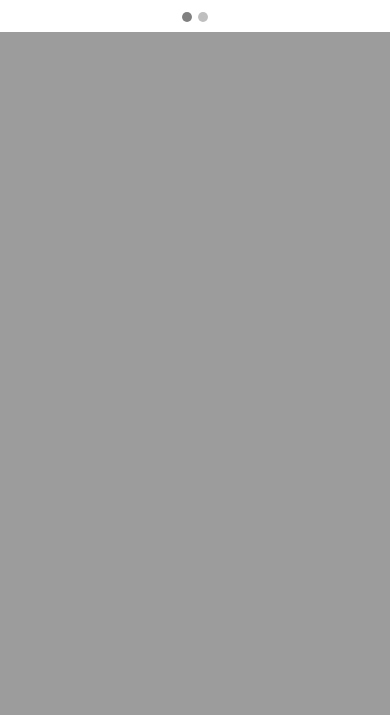
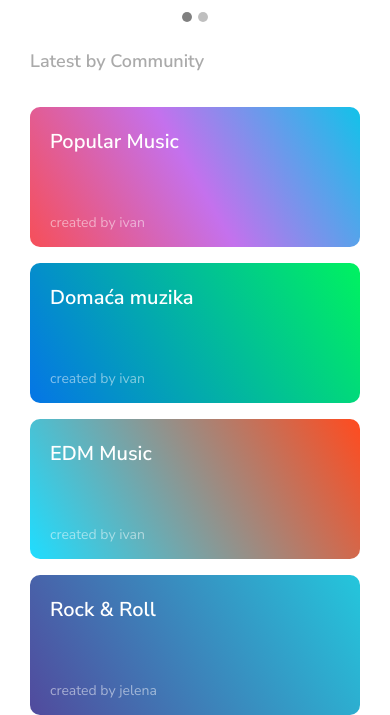
Before and after one commit to ivansekularac/sheezer, a Django app: page /music/explore/ in a window 390 px wide. Shown: the part 1411-2126 px from the top of the page. Before the commit the page ends 1443 px from the top, so only its background shows below. Run offline with Django 3.2, Linux system fonts and the light colour scheme; a user stored in the database is signed in; data comes from the database, SQL or seed files in the repository; both versions use the stored data as it was after the commit; some libraries are stand-ins or nearby versions.

Commit message:
Added Community section to Explore page. Small fixes

```diff
--- a/assets/styles.css
+++ b/assets/styles.css
@@ -734,7 +734,6 @@ nav a i {
   z-index: 1;
 }
 
-.player img {}
 
 .player:hover .mask {
   background-color: rgba(255, 255, 255, 0.1);
@@ -1331,9 +1330,10 @@ input[type="range"]:focus::-ms-fill-upper {
 /* 10 - Explore Page Styles */
 .top-explore {
   margin-top: 30px;
+  margin-bottom: 50px;
 }
 
-.top-explore .top-title {
+.top-title{
   text-align: left;
   font-size: 18px;
   font-weight: 600;
@@ -1359,3 +1359,65 @@ input[type="range"]:focus::-ms-fill-upper {
 .top-explore .carousel-indicators {
   bottom: -50px;
 }
+
+.community-explore .playlist {
+  height: 140px;
+  background-color: red;
+  border-radius: 10px;
+  padding: 20px;
+}
+
+.community-explore .playlist:hover {
+  opacity: 0.8;
+  cursor: pointer;
+}
+
+.community-explore a:hover {
+  text-decoration: none;
+}
+
+.community-explore .playlist .playlist-name {
+  font-size: 20px;
+  font-weight: 600;
+  color: #fff;
+}
+
+.community-explore .playlist .playlist-creator {
+  position: relative;
+  top: 55px;
+  color: #fff;
+  font-size: 14px;
+  opacity: 0.5;
+}
+
+.community-explore > :nth-child(4n+1) .playlist {
+  background: #12c2e9;
+  /* fallback for old browsers */
+  background: -webkit-linear-gradient(60deg, #f64f59, #c471ed, #12c2e9);
+  /* Chrome 10-25, Safari 5.1-6 */
+  background: linear-gradient(60deg, #f64f59, #c471ed, #12c2e9);
+  /* W3C, IE 10+/ Edge, Firefox 16+, Chrome 26+, Opera 12+, Safari 7+ */
+}
+
+.community-explore > :nth-child(4n+2) .playlist {
+  background: #00F260;
+  /* fallback for old browsers */
+  background: -webkit-linear-gradient(60deg, #0575E6, #00F260);
+  /* Chrome 10-25, Safari 5.1-6 */
+  background: linear-gradient(60deg, #0575E6, #00F260);
+  /* W3C, IE 10+/ Edge, Firefox 16+, Chrome 26+, Opera 12+, Safari 7+ */
+}
+
+.community-explore > :nth-child(4n+3) .playlist {
+  background: #ff4b1f;
+  /* fallback for old browsers */
+  background: -webkit-linear-gradient(60deg, #1fddff, #ff4b1f);
+  /* Chrome 10-25, Safari 5.1-6 */
+  background: linear-gradient(60deg, #1fddff, #ff4b1f);
+  /* W3C, IE 10+/ Edge, Firefox 16+, Chrome 26+, Opera 12+, Safari 7+ */
+}
+
+.community-explore > :nth-child(4n+4) .playlist {
+  background: rgb(81, 74, 157);
+  background: linear-gradient(60deg, rgba(81, 74, 157, 1) 0%, rgba(36, 198, 220, 1) 100%);
+}
--- a/music/templates/music/explore.html
+++ b/music/templates/music/explore.html
@@ -79,6 +79,21 @@
         <!--.Carousel-->
       </div>
     </div>
+    <p class="top-title">Latest by Community</p>
+    <div class="row community-explore">
+
+      {% for playlist in data %}
+        <div class="col-lg-3 col-md-4 col-sm-6 col-xs-12 mt-3">
+          <a href="{% url 'music:playlist' playlist.id %}">
+          <div class="playlist">
+            <div class="playlist-name">{{ playlist.name }}</div>
+            <div class="playlist-creator">created by {{ playlist.created_by }}</div>
+          </div>
+          </a>
+        </div>
+      {% endfor %}
+
+    </div>
   </div>
 </div>
 
--- a/music/views.py
+++ b/music/views.py
@@ -1,10 +1,11 @@
+import requests
+import json
 from django.shortcuts import render, redirect
 from django.http import HttpResponse
 from django.contrib import messages
 from django.db.models import Count
 from music.models import Playlist, Song
-import requests
-import json
+
 
 
 #  Headers are used in every call and they are always the same
@@ -17,12 +18,12 @@ headers = {
 def playlists_view(request):
     user = request.user
     # We need all playlists created by this user and song counts for which we user annotate func
-    playlists = Playlist.objects.filter(created_by = user).annotate(songs_count = Count('songs'))
+    playlists = Playlist.objects.filter(created_by=user).annotate(songs_count=Count('songs'))
 
     # If there is a POST method request we create new playlists
     if 'playlistname' in request.POST:
         playlist_name = request.POST.get('playlistname')
-        Playlist.objects.create(name = playlist_name, created_by = user)
+        Playlist.objects.create(name=playlist_name, created_by=user)
         messages.info(request, 'Playlist has been created successfully!')
 
     return render(request, 'music/playlists.html', { 'data' : playlists })
@@ -31,7 +32,7 @@ def playlists_view(request):
 def favorites_view(request):
     data = []
     # Check if Playlist for My Favorite exists and if not create one
-    my_favorites = Playlist.objects.get(name = 'My Favorites', created_by = request.user)
+    my_favorites = Playlist.objects.get(name='My Favorites', created_by=request.user)
     # Fetch all TrackID's
     songs = my_favorites.songs.all()
     # For each of the ID's we need to make API Call and store that data in list as dict
@@ -44,14 +45,16 @@ def favorites_view(request):
 
 # Creating a View for Browse Page
 def explore_view(request):
+    # Select only playlist excluding My Favorites ordered by date of creation
+    last_four = Playlist.objects.order_by('creation_date').exclude(name='My Favorites')[:4]
 
-    return render(request, 'music/explore.html')
+    return render(request, 'music/explore.html', { 'data': last_four })
 
 # Creating a View for Top Deezer Playlists
 def top_view(request, id):
 
     url = "https://deezerdevs-deezer.p.rapidapi.com/playlist/" + str(id)
-    response = requests.request("GET", url, headers = headers).json()
+    response = requests.request("GET", url, headers=headers).json()
 
     return render(request, 'music/top.html', { 'data': response })
 
@@ -65,7 +68,7 @@ def search_view(request):
         url = "https://deezerdevs-deezer.p.rapidapi.com/search"
         querystring = {"q": query}
 
-        response = requests.request("GET", url, headers = headers, params = querystring).json()
+        response = requests.request("GET", url, headers=headers, params=querystring).json()
         data.update(response)
 
         # We need all results since there is 25 per call, we iterate until we got all of them in data dict
@@ -85,7 +88,7 @@ def search_view(request):
         if 'playlistname' in request.POST:
             user = request.user
             playlist_name = request.POST.get('playlistname')
-            Playlist.objects.create(name = playlist_name, created_by = user)
+            Playlist.objects.create(name=playlist_name, created_by=user)
             messages.success(request, 'Playlist has been created successfully!')
         elif 'trackid' in request.POST:
             # If user wants to add a track to existing playlist
@@ -93,7 +96,7 @@ def search_view(request):
             # Get selected playlist ID
             playlist_id = request.POST.get('playlistid')
             # Find object with that id and save it
-            playlist_obj = Playlist.objects.get(id = playlist_id)
+            playlist_obj = Playlist.objects.get(id=playlist_id)
             playlist_obj.save()
             # Get track ID and create Song object
             song_id = request.POST.get('trackid')
@@ -104,9 +107,9 @@ def search_view(request):
 
 
     # Fetch all User's Playlists for populating Add To feature
-    user_playlists = Playlist.objects.filter(created_by = request.user)
+    user_playlists = Playlist.objects.filter(created_by=request.user)
     # Pass favorite Songs
-    user_favorite_playlist = Playlist.objects.get(name = "My Favorites", created_by = request.user)
+    user_favorite_playlist = Playlist.objects.get(name='My Favorites', created_by=request.user)
     favorite_songs_objs = user_favorite_playlist.songs.all()
     favorite_songs = []
     for song in favorite_songs_objs:
@@ -119,7 +122,7 @@ def search_view(request):
 def track_view(request, id):
 
     url = "https://deezerdevs-deezer.p.rapidapi.com/track/" + str(id)
-    response = requests.request("GET", url, headers = headers).json()
+    response = requests.request("GET", url, headers=headers).json()
 
     return render(request, 'music/track.html', { 'data': response })
 
@@ -127,10 +130,10 @@ def track_view(request, id):
 def album_view(request, id):
 
     url = "https://deezerdevs-deezer.p.rapidapi.com/album/" + str(id)
-    response = requests.request("GET", url, headers = headers).json()
+    response = requests.request("GET", url, headers=headers).json()
 
     # Pass favorite Songs
-    user_favorite_playlist = Playlist.objects.get(name = "My Favorites", created_by = request.user)
+    user_favorite_playlist = Playlist.objects.get(name='My Favorites', created_by=request.user)
     favorite_songs_objs = user_favorite_playlist.songs.all()
     favorite_songs = []
     for song in favorite_songs_objs:
@@ -143,10 +146,10 @@ def artist_view(request, id):
 
     # Make API Call for particular artist ID
     url = "https://deezerdevs-deezer.p.rapidapi.com/artist/" + str(id)
-    response = requests.request("GET", url, headers = headers).json()
+    response = requests.request("GET", url, headers=headers).json()
     # Make a call after for top 20 tracks for that Artist ID
     top20_url = "https://api.deezer.com/artist/" + str(id) + "/top?limit=20"
-    top20_response = requests.request("GET", top20_url, headers = headers).json()
+    top20_response = requests.request("GET", top20_url, headers=headers).json()
     # Save all to dict for passing the data to the template
     context = {
         'artist': response,
@@ -154,7 +157,7 @@ def artist_view(request, id):
     }
 
     # Pass favorite Songs
-    user_favorite_playlist = Playlist.objects.get(name = "My Favorites", created_by = request.user)
+    user_favorite_playlist = Playlist.objects.get(name='My Favorites', created_by=request.user)
     favorite_songs_objs = user_favorite_playlist.songs.all()
     favorite_songs = []
     for song in favorite_songs_objs:
@@ -165,14 +168,14 @@ def artist_view(request, id):
 # Creating view for user playlist overview
 def playlist_view(request, id):
     # Get Playlist with id passed
-    playlist = Playlist.objects.get(id = id)
+    playlist = Playlist.objects.get(id=id)
 
     # If there is POST request that means we are sending data for removing song from playlist
     if request.method == "POST":
         if 'song_id' in request.POST:
             song_id = request.POST.get('song_id')
             # Use playlist and remove song from it
-            song_for_removal = playlist.songs.get(api_id = song_id)
+            song_for_removal = playlist.songs.get(api_id=song_id)
             song_for_removal.delete()
         # if there is delete in POST we delete that playlist and redirect to homepage with success message
         elif 'delete' in request.POST:
@@ -186,7 +189,7 @@ def playlist_view(request, id):
     data = []
     for song in songs:
         url = "https://deezerdevs-deezer.p.rapidapi.com/track/" + str(song.api_id)
-        response = requests.request("GET", url, headers = headers).json()
+        response = requests.request("GET", url, headers=headers).json()
         data.append(response)
 
     return render(request, 'music/playlist.html', { 'data': data, 'playlist': playlist })
@@ -203,19 +206,19 @@ def favorited_view(request):
         #song_obj = Song.objects.create(api_id = song_id)
         # song_obj.save()
         # Add this song to users My Favorite Playlists
-        playlist_obj = Playlist.objects.get(name = 'My Favorites', created_by = request.user)
+        playlist_obj = Playlist.objects.get(name='My Favorites', created_by=request.user)
         playlist_obj.save()
 
         # Check if song is in playlist or no:
-        is_favorited = playlist_obj.songs.filter(api_id = song_id)
+        is_favorited = playlist_obj.songs.filter(api_id=song_id)
 
         if len(is_favorited) > 0:
             # Remove song from playlist because it's already in it
-            unvaforited_song = playlist_obj.songs.get(api_id = song_id)
+            unvaforited_song = playlist_obj.songs.get(api_id=song_id)
             unvaforited_song.delete()
         else:
             # Add song to this playlists because it's not in it already
-            song_obj = Song.objects.create(api_id = song_id)
+            song_obj = Song.objects.create(api_id=song_id)
             song_obj.save()
             playlist_obj.songs.add(song_obj)
 
--- a/templates/homepage.html
+++ b/templates/homepage.html
@@ -11,7 +11,7 @@
   <div {% if message.tags %} class="alert alert-{{ message.tags }} text-center" {% endif %}>{{ message }}</div>
   {% endfor %}
   {% endif %}
-  <h1>Welcome, {{ user.username }}</h1>
+  <h1>Welcome, {{ user.username|capfirst }}</h1>
   <h6>You bring the passion. We bring the music.</h6>
 </div>
 {% endblock %}
--- a/templates/layout.html
+++ b/templates/layout.html
@@ -29,6 +29,7 @@
         <header>
             <div class="d-flex flex-column flex-md-row align-items-center p-3 px-md-4 mb-3 bg-white border-bottom shadow-sm">
                 <h5 class="my-0 mr-md-auto"><a href="{% url 'home' %}"><img src="{% static '/logo.png' %}" class="logo"/></a></h5>
+                {% if user.is_authenticated %}
                 <div class="my-0 mr-md-auto nav-search-wrapper">
                     <form action="/music/search" method="GET" id="nav-search-form">
                         <span class="fa fa-search"></span>
@@ -36,7 +37,6 @@
                         <button type="submit" class="btn btn-primary">Search</button>
                     </form>
                 </div>
-                {% if user.is_authenticated %}
                 <nav class="my-2 my-md-0 mr-md-3">
                     <a class="p-2" href="{% url 'music:playlists' %}"><i class="fas fa-music"></i> My Playlists</a>
                     <a class="p-2" href="{% url 'music:favorites' %}"><i class="fas fa-heart"></i> My Favorites</a>
```
Also changed, not shown: requirements.txt (added, +12 -0 lines), db.sqlite3, 1 other file.
